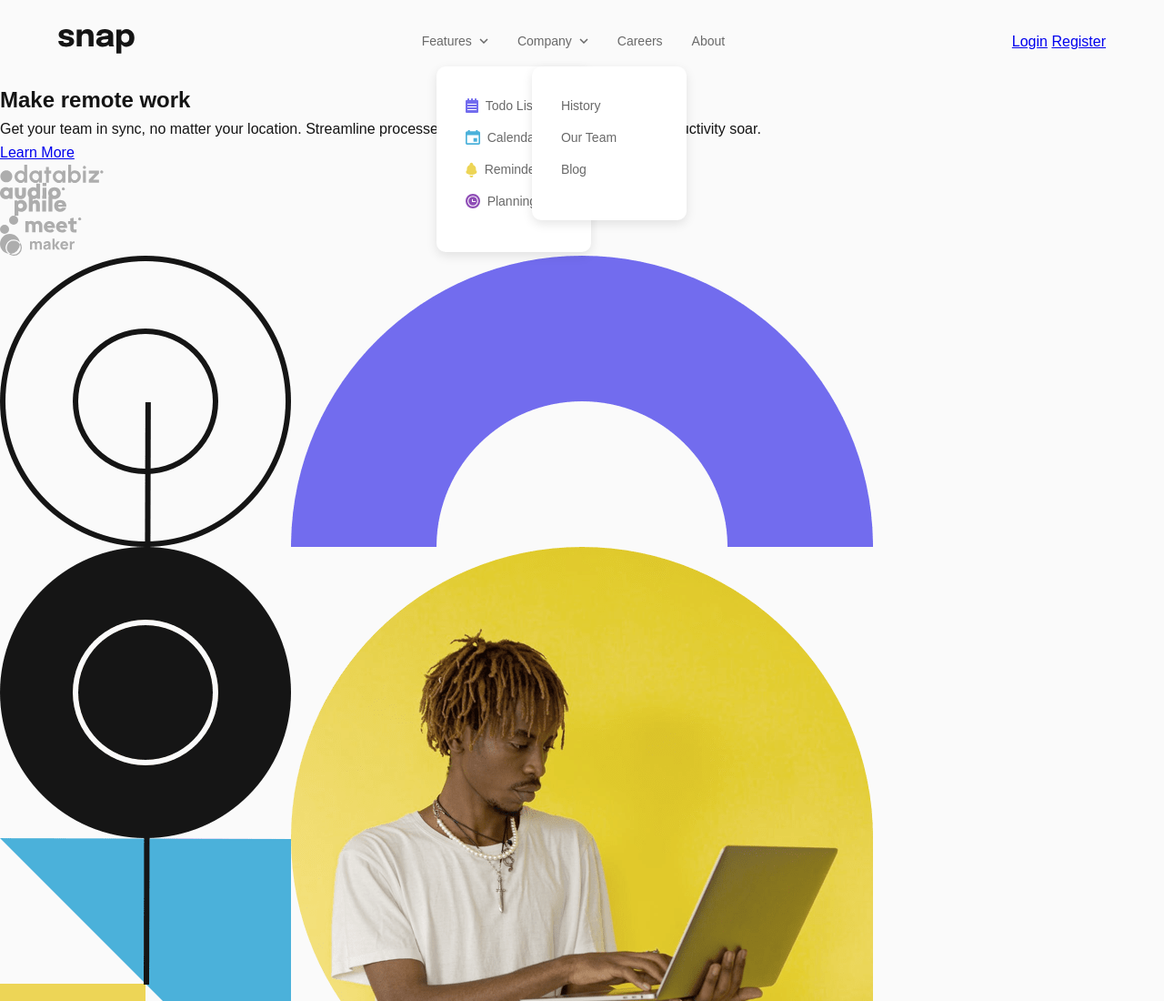
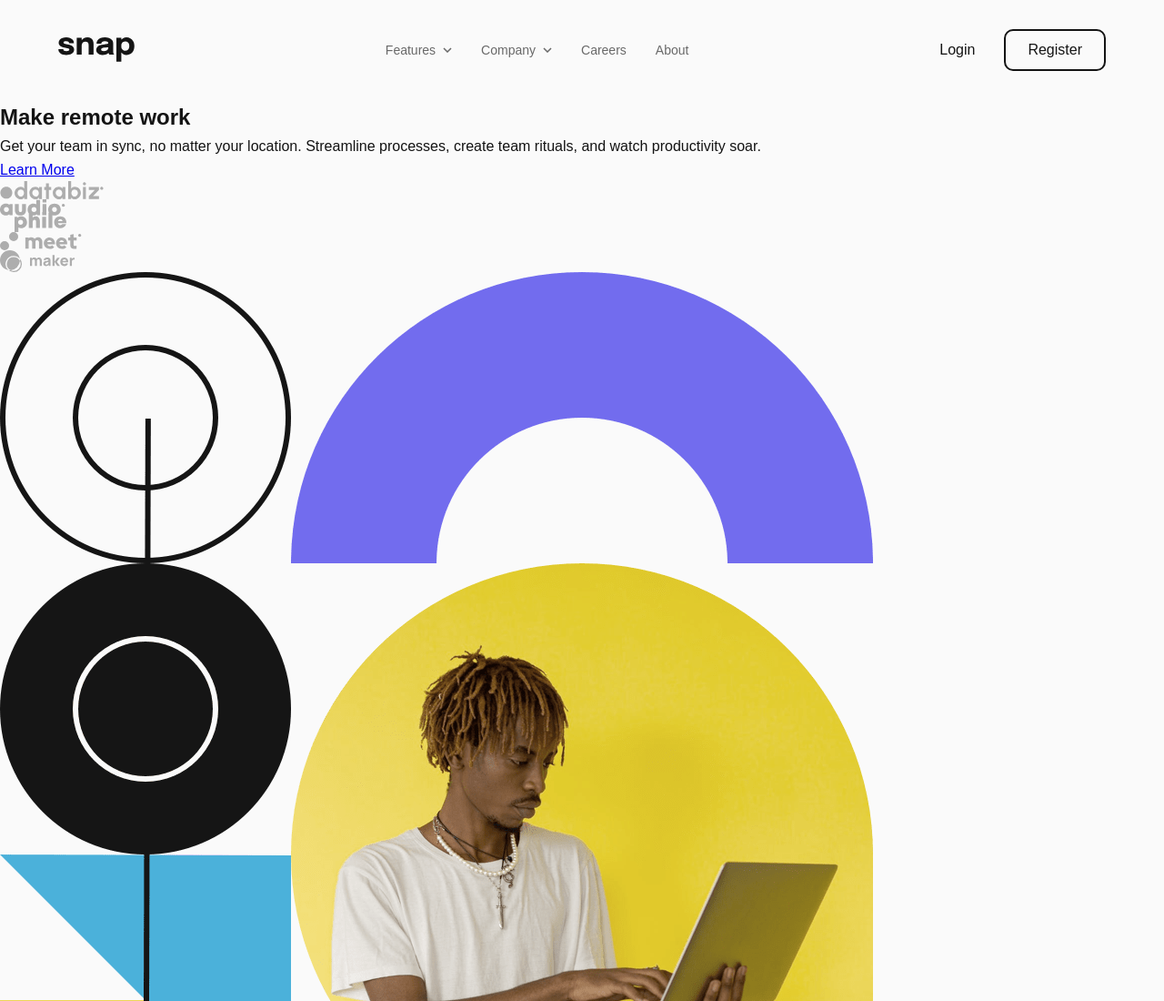
Before and after one commit to TheWindTraveler/Intro-section-with-dropdown-navigation, a plain HTML site: page index.html in a window 1280 px wide. Shown: the top 1100 px of the page at 91% size. Drawn offline with Linux system fonts and the light colour scheme.

Commit message:
chore: button styles added

```diff
--- a/index.css
+++ b/index.css
@@ -75,9 +75,26 @@ img {
     box-shadow: 0px 4px 12px rgba(0, 0, 0, 0.1);
     min-width: 170px;
     z-index: 1000;
-    /* display: none; */
+    display: none;
 }
 
 .dropdown-menu li {
     margin-bottom: 0.8rem;
 }
+
+.nav-auth {
+    display: flex;
+    align-items: center;
+    gap: 2rem;
+}
+
+.nav-auth .btn {
+    border: 2px solid var(--Almost-Black);
+    border-radius: 10px;
+    padding: 0.5rem 1.5rem;
+}
+
+.nav-auth a {
+    text-decoration: none;
+    color: var(--Almost-Black);
+}
```
